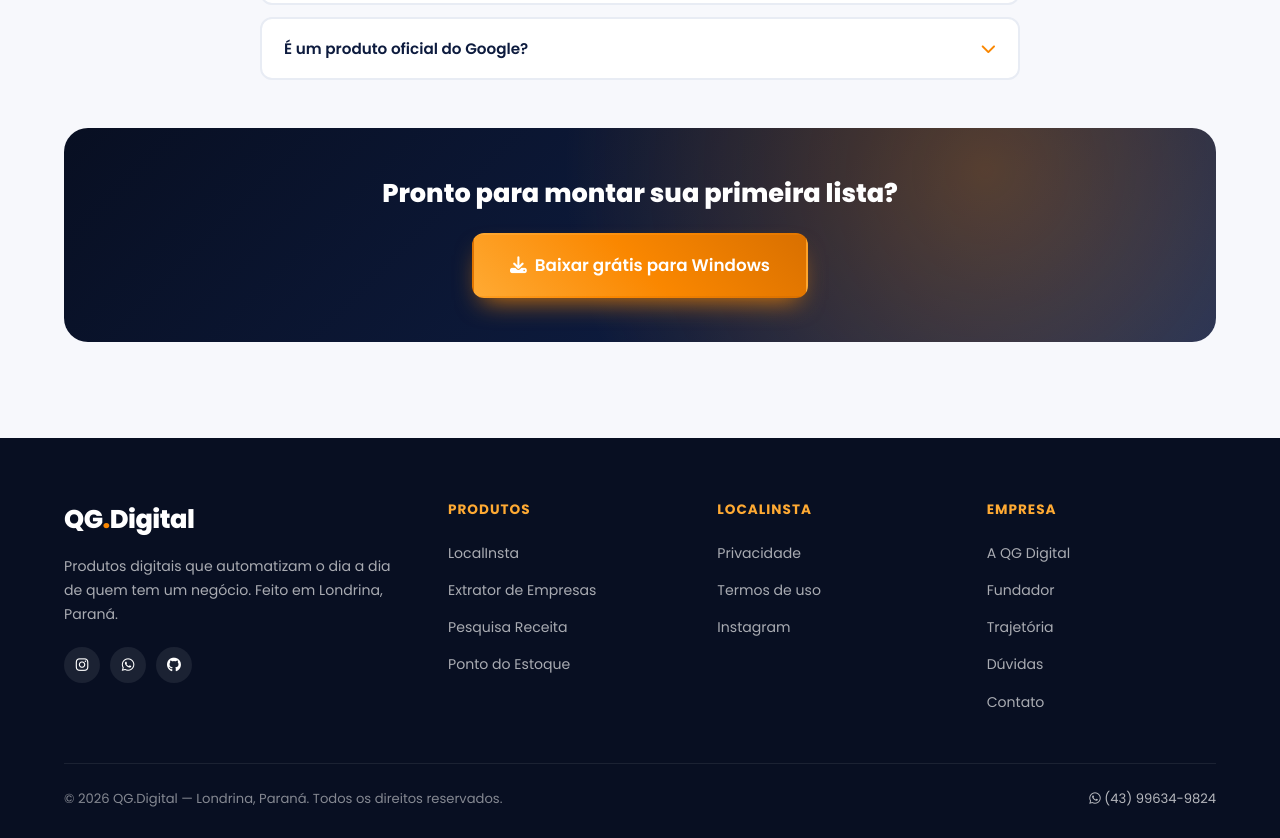
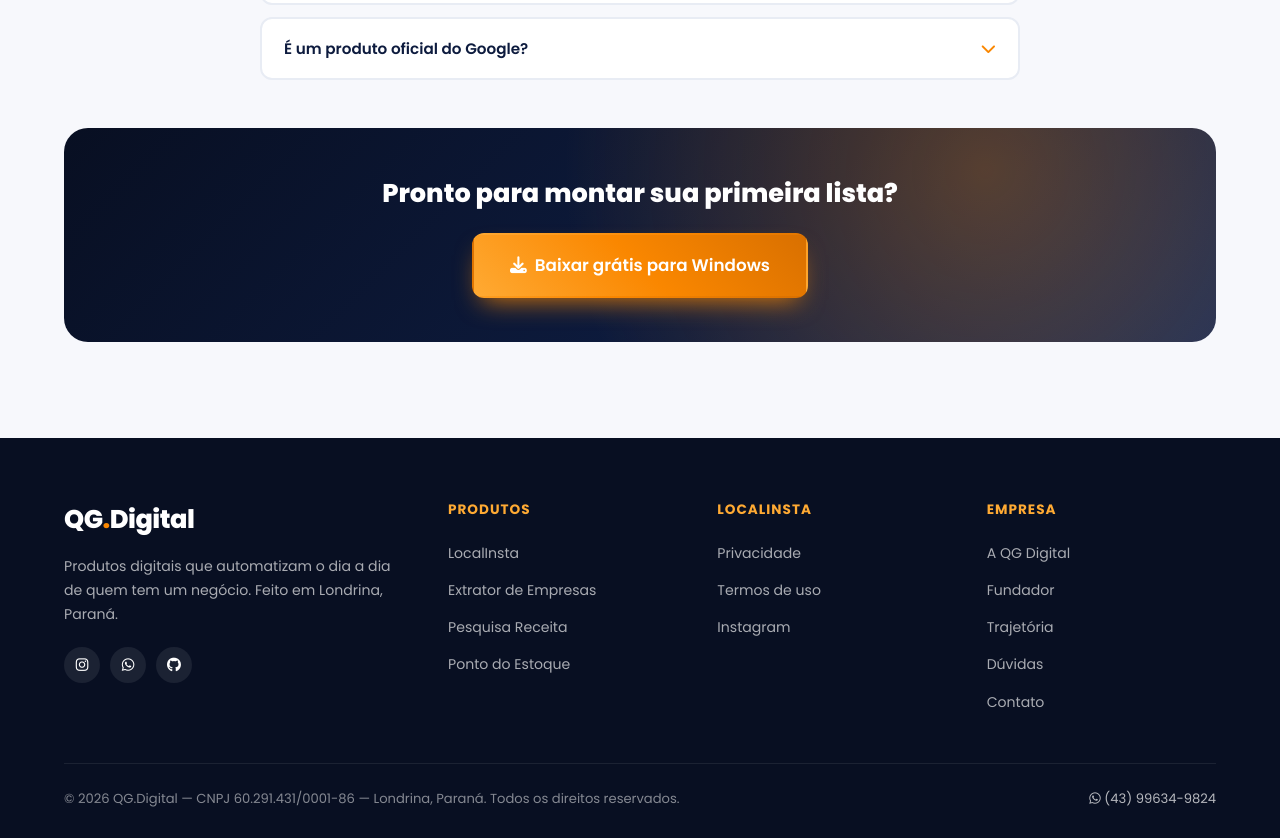
Before and after one commit to QG-Digital/institucional, a plain HTML site: page extrator.html in a window 1280 px wide. Shown: the part 3447-4285 px from the top of the page. Drawn offline with Linux system fonts and the light colour scheme.

Commit message:
CNPJ da QG Digital no rodape de todas as paginas
Co-Authored-By: Claude Opus 5.5 <noreply@anthropic.com>

Claude-Session: https://claude.ai/code/session_01PDBU7HSwumEDnHv6oh4Yvk

```diff
--- a/extrator.html
+++ b/extrator.html
@@ -189,7 +189,7 @@
         </div>
       </div>
       <div class="footer-bottom">
-        <p>© 2026 QG.Digital — Londrina, Paraná. Todos os direitos reservados.</p>
+        <p>© 2026 QG.Digital — CNPJ 60.291.431/0001-86 — Londrina, Paraná. Todos os direitos reservados.</p>
         <a href="https://wa.me/5543996349824" target="_blank" rel="noopener"><i class="fab fa-whatsapp"></i> (43) 99634-9824</a>
       </div>
     </div>
```
Also changed, not shown: index.html (+1 -1 lines), pesquisa-receita.html (+1 -1 lines), ponto-do-estoque.html (+1 -1 lines).
